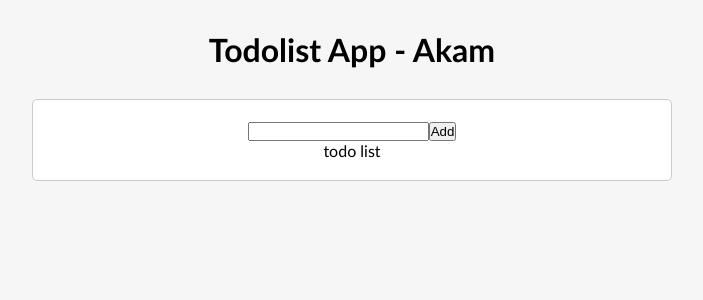
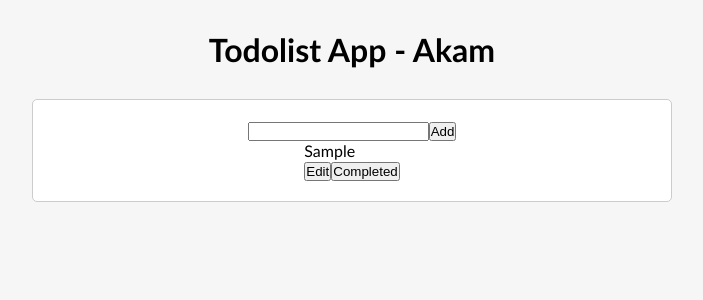
Before and after one commit to akamzandi/Todolist-App, a React (Create React App) app: page / in a window 1280 px wide. Both pictures are taken after typing "Sample" into the empty fields and a click on the button "Add". Shown: the top 300 px of the page, without its empty margins (288-991 px from the left). Built offline with nearby package versions, Linux system fonts and the light colour scheme.

Commit message:
rendering the todos in TodoList

```diff
--- a/src/components/TodoApp.js
+++ b/src/components/TodoApp.js
@@ -18,7 +18,7 @@ const TodoApp = () => {
   return (
     <div className="container">
       <TodoFrom addTodoHandler={addTodoHandler} />
-      <TodoList />
+      <TodoList todos={todos} />
     </div>
   );
 };
--- a/src/components/TodoList.js
+++ b/src/components/TodoList.js
@@ -1,5 +1,23 @@
-const TodoList = () => {
-  return <div>todo list</div>;
+const TodoList = ({ todos }) => {
+  if (todos.length === 0) {
+    return <p>add some todos!</p>;
+  }
+
+  return (
+    <div>
+      {todos.map((todo) => {
+        return (
+          <div key={todo.id}>
+            <div>{todo.text}</div>
+            <div>
+              <button>Edit</button>
+              <button>Completed</button>
+            </div>
+          </div>
+        );
+      })}
+    </div>
+  );
 };
 
 export default TodoList;
```
